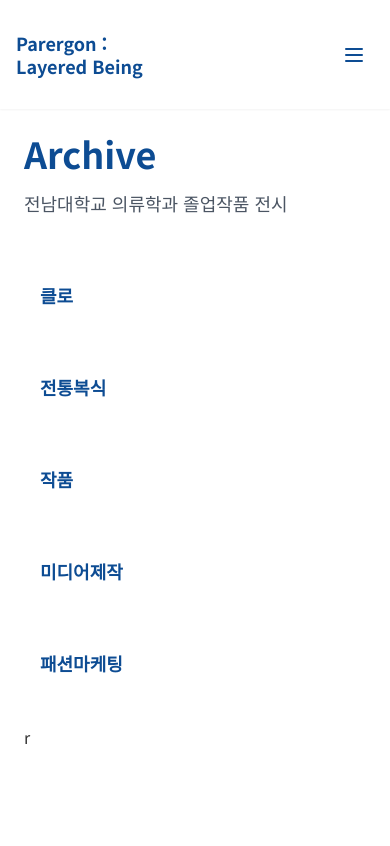
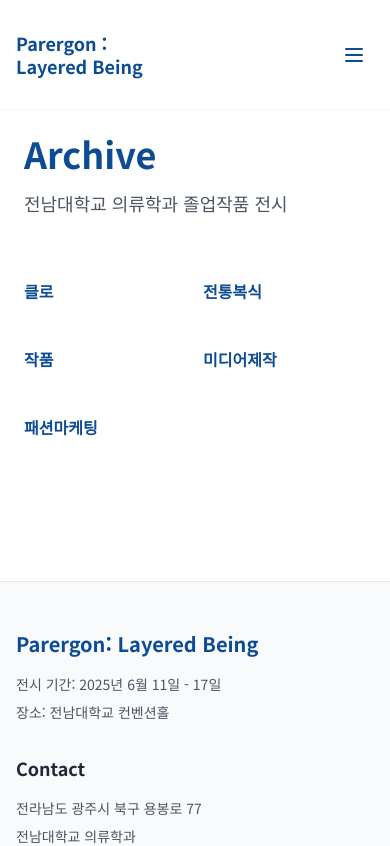
Before and after one commit to Superkid0714/CNU-Clothing-Department-Graduation-Work, a React (Vite) app in the folder cnu-clothing/: page /archive in a window 390 px wide. Shown: the top 846 px of the page. Built offline with nearby package versions, Linux system fonts and the light colour scheme.

Commit message:
♻️ refactor : 아카이브, 아티스트 페이지 효과 수정

```diff
--- a/cnu-clothing/src/pages/ArchivePage.jsx
+++ b/cnu-clothing/src/pages/ArchivePage.jsx
@@ -47,20 +47,24 @@ const ArchivePage = () => {
             전남대학교 의류학과 졸업작품 전시
           </p>
 
-          <div className="grid grid-cols-1 md:grid-cols-2 lg:grid-cols-3 gap-8">
+          <div className="grid grid-cols-2 sm:grid-cols-3 md:grid-cols-2 lg:grid-cols-3 gap-4 md:gap-8">
             {categories.map((category, index) => (
               <Link key={index} to={category.path} className="block group">
-                <div className="relative overflow-hidden rounded-lg bg-white hover:bg-gray-50 transition-all duration-300 transform hover:-translate-y-2 hover:shadow-xl">
-                  {/* 컨텐츠 */}
-                  <div className="p-4 md:p-8">
-                    <h3 className="text-lg md:text-2xl font-bold text-blue-800 group-hover:text-blue-600 transition-colors duration-300">
-                      {category.name}
-                    </h3>
-                  </div>
+                <div
+                  className="py-4 md:py-6 lg:py-8
+                              transition-all duration-300 ease-out
+                              md:hover:-translate-y-1"
+                >
+                  <h3
+                    className="text-base sm:text-lg md:text-xl lg:text-2xl font-bold text-blue-800
+                               transition-colors duration-300
+                               md:group-hover:text-blue-600 leading-tight"
+                  >
+                    {category.name}
+                  </h3>
                 </div>
               </Link>
             ))}
-            r
           </div>
         </div>
       </div>
--- a/cnu-clothing/src/pages/ArtistsPage.jsx
+++ b/cnu-clothing/src/pages/ArtistsPage.jsx
@@ -49,15 +49,24 @@ const ArtistsPage = () => {
                   </div>
 
                   {/* 학생 이름 그리드 */}
-                  <div className="grid grid-cols-2 sm:grid-cols-3 md:grid-cols-4 lg:grid-cols-5 xl:grid-cols-6 gap-4 md:gap-4">
+                  <div className="grid grid-cols-2 sm:grid-cols-3 md:grid-cols-4 lg:grid-cols-5 xl:grid-cols-6 gap-3 md:gap-4">
                     {category.students.map((student) => (
                       <Link
                         key={student.id}
                         to={`/archive/${categoryKey}/${student.workId}`}
                         className="group block"
                       >
-                        <div className="text-center p-4 hover:bg-gray-50 rounded-lg transition-all duration-300 transform hover:-translate-y-1">
-                          <h4 className="text-base md:text-lg font-medium text-blue-800 group-hover:text-blue-600 transition-colors duration-300">
+                        <div
+                          className="py-3 md:py-4
+                                      transition-all duration-300 ease-out
+                                      md:hover:-translate-y-1
+                                      active:scale-95 active:bg-blue-50 active:text-blue-600"
+                        >
+                          <h4
+                            className="text-sm md:text-base lg:text-lg font-medium text-blue-800
+                                       transition-colors duration-300
+                                       md:group-hover:text-blue-600 text-center leading-tight"
+                          >
                             {student.name}
                           </h4>
                         </div>
```
